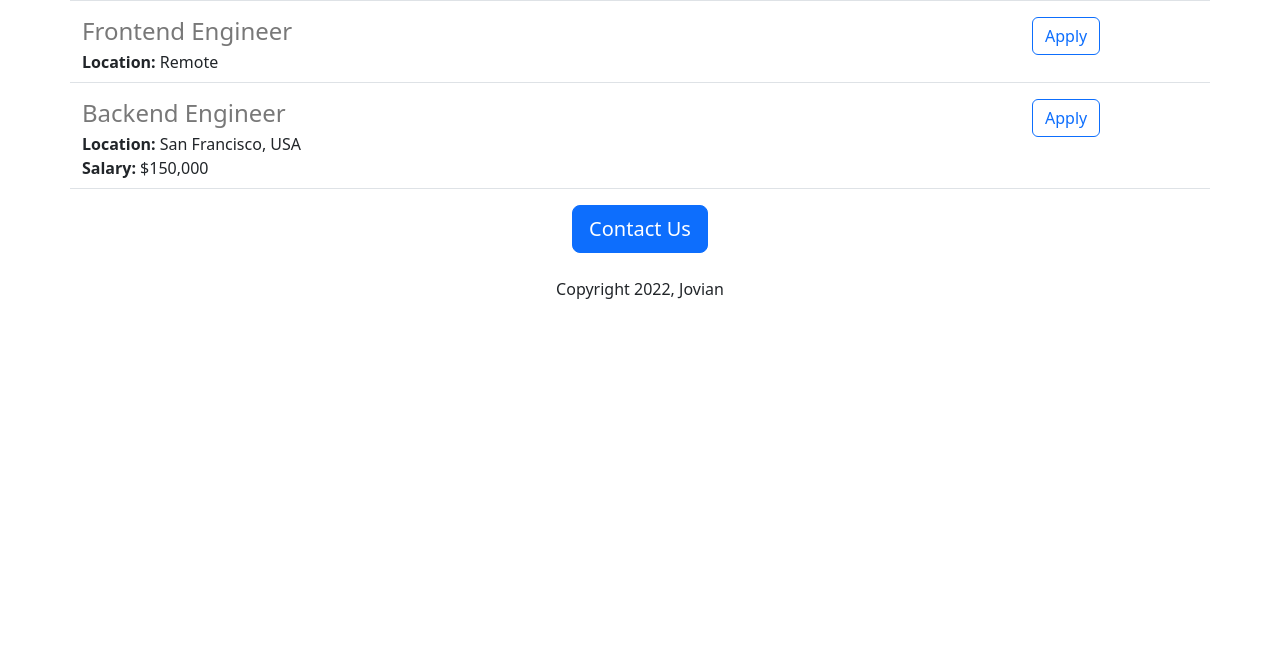
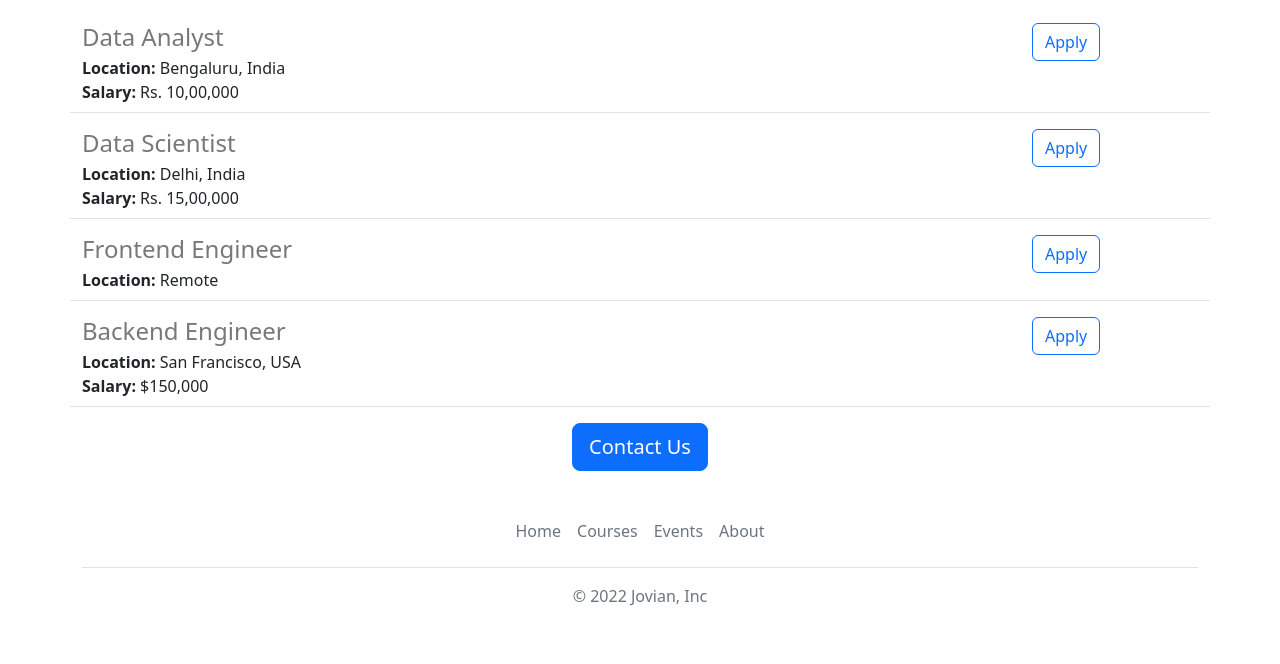
Before and after one commit to aakashns/jovian-careers-website, a Flask app: page / in a window 1280 px wide. Shown: the part 903-1567 px from the top of the page. Before the commit the page ends 1202 px from the top, so only its background shows below. Run offline with Flask 2, Linux system fonts and the light colour scheme.

Commit message:
functional and aesthetic improvements

```diff
--- /dev/null
+++ b/templates/footer.html
@@ -0,0 +1,12 @@
+<div class="container">
+  <footer class="py-3 my-4">
+    <ul class="nav justify-content-center border-bottom pb-3 mb-3">
+      <li class="nav-item"><a  target="_blank" href="https://www.jovian.ai" class="nav-link px-2 text-muted">Home</a></li>
+      <li class="nav-item"><a  target="_blank" href="https://jovian.ai/learn" class="nav-link px-2 text-muted">Courses</a></li>
+
+      <li class="nav-item"><a target="_blank" href="https://jovian.ai/events" class="nav-link px-2 text-muted">Events</a></li>
+      <li class="nav-item"><a  target="_blank" href="https://jovian.ai/about" class="nav-link px-2 text-muted">About</a></li>
+    </ul>
+    <p class="text-center text-muted">&copy; 2022 Jovian, Inc</p>
+  </footer>
+</div>
--- a/templates/home.html
+++ b/templates/home.html
@@ -10,19 +10,27 @@
         height: 360px;
         width: 100%;
         object-fit:cover;
+        margin-bottom: 16px;
       }
     </style>
   </head>
   <body>
+    {% include 'nav.html' %}
+    <img class="img-fluid" id="banner" src="https://jovian-careers-website.aakashns.repl.co/static/banner.jpeg" >
     <div class="container">
       <h1 class="text-center mt-2 mb-4">
         {{company_name}} Careers
       </h1>
-      <img class="img-fluid" id="banner" src="https://jovian-careers-website.aakashns.repl.co/static/banner.jpeg" >
-      <h2 class="text-center  mt-2 mb-4">About Jovian</h2>
+      <div class="row" style="margin-bottom:32px">
+        <div class="col-md-6">
       <p class="lead">
         Lorem ipsum dolor sit amet, consectetur adipiscing elit, sed do eiusmod tempor incididunt ut labore et dolore magna aliqua. Ut enim ad minim veniam, quis nostrud exercitation ullamco laboris nisi ut aliquip ex ea commodo consequat. Duis aute irure dolor in reprehenderit in voluptate velit esse cillum dolore eu fugiat nulla pariatur. Excepteur sint occaecat cupidatat non proident, sunt in culpa qui officia deserunt mollit anim id est laborum.
       </p>
+        </div>
+        <div class="d-none d-md-block col-md-6">
+        <img src="/static/people.jpeg" style="height:320px;border-radius:4px;">
+        </div>
+      </div>
       <h2 class="text-center mt-2 mb-4">Open Positions</h2>
       <div>
         {% for job in jobs %}
@@ -30,9 +38,9 @@
         {% endfor %}
       </div>
       <div class="text-center">
-      <button class="btn btn-primary btn-lg">Contact Us</button>
-        <p class="mt-4">Copyright 2022, Jovian</p>
+      <a class="btn btn-primary btn-lg" href="mailto:hello@jovian.ai?subject=Question%20about%20Job%20Opernings&body=My%20name%3A%20%3Cyour%20name%20here%3E%0D%0A%0D%0AMy%20questions%3A%20%3Center%20question%20here%3E%0D%0A">Contact Us</a>
       </div>
     </div>
+    {% include 'footer.html' %}
   </body>
 </html>
--- a/templates/jobitem.html
+++ b/templates/jobitem.html
@@ -13,8 +13,8 @@
     </div>
     {% endif %}
   </div>
-  <div class="col-2">
-    <button type="button" class="btn btn-outline-primary float-right align-middle">Apply</button>
+  <div class="col-2 padding-right:16px">
+    <a href="mailto:hello@jovian.ai?subject=Application%20for%20{{job['title']}}&body=My%20name%3A%20%3Cyour%20name%20here%3E%0D%0A%0D%0AMy%20Resume%20link%3A%20%3Cresume%20link%3E%0D%0A%0D%0AMy%20LinkedIn%20link%3A%20%3Clinkedin%20in%3E%0D%0A%0D%0A" type="button" class="btn btn-outline-primary float-right align-middle" >Apply</a>
   </div>
 
 </div>
--- /dev/null
+++ b/templates/nav.html
@@ -0,0 +1,9 @@
+<nav class="navbar shadow-sm fixed-top bg-white">
+  <div class="container-fluid">
+    <a class="navbar-brand" href="#">
+      <img src="/static/logo.svg" alt="" width="30" height="24" class="d-inline-block align-text-top">
+      Jovian
+    </a>
+  </div>
+</nav>
+<div style="height:56px"></div>
```
Also changed, not shown: static/logo.svg (added), 1 other file.
